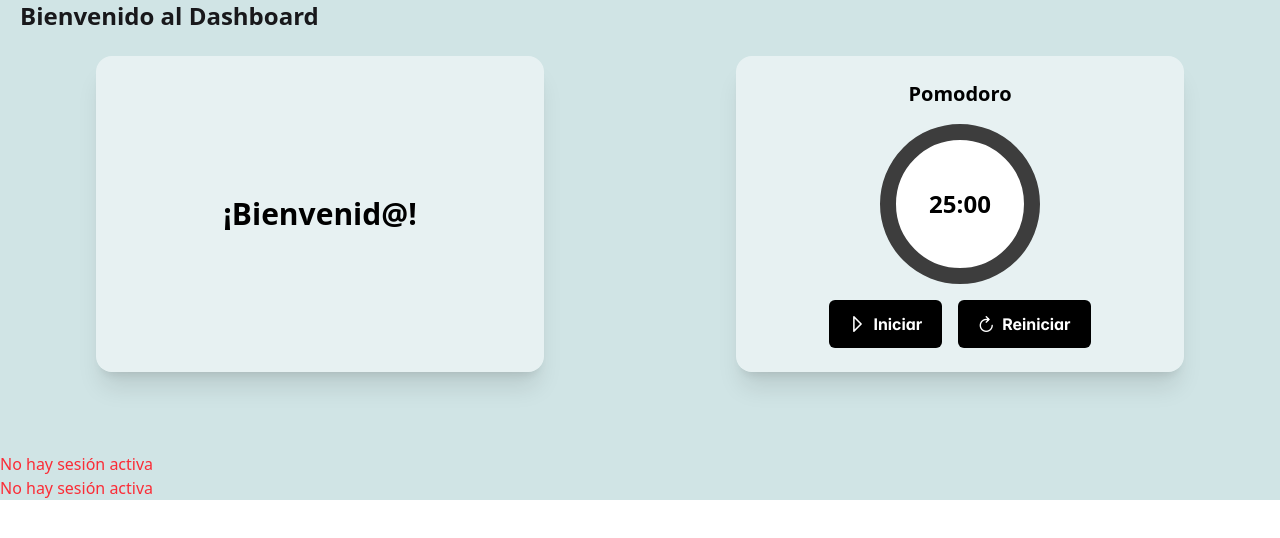
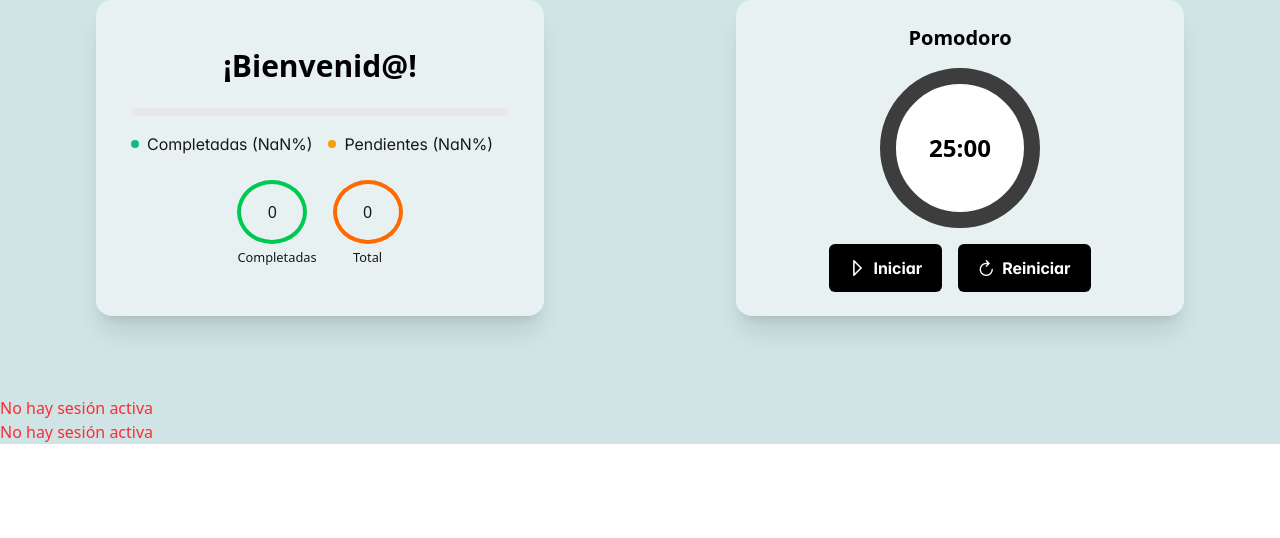
Before and after one commit to maigcorrea/nuevo_gestorBeebit, a Next.js app in the folder frontend/: page / in a window 1280 px wide. Shown: the top 538 px of the page. Built offline with nearby package versions, Linux system fonts and the light colour scheme; sample sign-in values are in the browser's storage.

Commit message:
Ampliación del componente de bienvenida

```diff
--- a/frontend/app/page.jsx
+++ b/frontend/app/page.jsx
@@ -14,10 +14,12 @@ export default function Home() {
   const { userType } = useContext(UserContext);
   const { setUserType } = useContext(UserContext);
 
+  // Obtener tareas del usuario
+
+
   return (
     <>
     <ProtectRoutes>
-      <h1 className="text-2xl font-bold px-5 mb-6">Bienvenido al Dashboard</h1>
       <div className="flex mb-[80px]">
         <WelcomeMessage></WelcomeMessage>
         <PomodoroTimer></PomodoroTimer>
--- a/frontend/components/WelcomeMessage.jsx
+++ b/frontend/components/WelcomeMessage.jsx
@@ -1,9 +1,11 @@
 'use client';
 import React, { useState, useEffect } from 'react'
+import { MeterGroup } from 'primereact/metergroup';
 
 
 const WelcomeMessage = () => {
     const [userName, setUserName] = useState("");
+    const [tasksSummary, setTasksSummary] = useState({ total: 0, completed: 0 });
 
 useEffect(() => {
   const id=localStorage.getItem("id");
@@ -34,11 +36,86 @@ useEffect(() => {
     fetchUserName();
 }, [])
 
+
+useEffect(() => {
+  const tasksList = async () => {
+    const id=localStorage.getItem("id");
+    const token=localStorage.getItem("token");
+
+    if (!id || !token) return;
+    try {
+      const resTasks =await fetch(`http://localhost:3000/tasks_staff/por-usuario/${id}`, {
+        headers: { Authorization: `Bearer ${token}` }})
+
+        if (!resTasks.ok) {
+          console.error('Error al obtener tareas del usuario');
+          return;
+        }
+
+        const tasks= await resTasks.json();
+        console.log(tasks);
+
+        // Filtrar tareas de esta semana
+        const now = new Date();
+        const startOfWeek = new Date(now);
+        startOfWeek.setDate(now.getDate() - now.getDay()); // domingo
+
+        const tasksThisWeek = tasks.filter(task => {
+          const taskDate = new Date(task.start_date);
+          return taskDate >= startOfWeek && taskDate <= now;
+        });
+
+        const completedCount = tasksThisWeek.filter(t => t.status === 'completed').length;
+
+        setTasksSummary({
+          total: tasksThisWeek.length,
+          completed: completedCount,
+        });
+
+        console.log(completedCount);
+
+
+    } catch (error) {
+      console.log('Error4rff');
+    }
+  }
+
+  tasksList();
+}, [])
+
+
   return (
     <>
         <div className="flex items-center justify-center p-6 bg-white/50 rounded-2xl shadow-xl w-full max-w-md mx-auto text-center">
-            <h2 className="text-3xl font-bold text-black">{userName ? `¡Bienvenid@ ${userName}!` : '¡Bienvenid@!'}</h2>
+        <div className=''>
+            <h2 className="text-3xl font-bold text-black mb-6">{userName ? `¡Bienvenid@ ${userName}!` : '¡Bienvenid@!'}</h2>
+            <MeterGroup
+  values={[
+    { label: 'Completadas', value: tasksSummary.completed, color: '#10b981' },
+    { label: 'Pendientes', value: tasksSummary.total - tasksSummary.completed, color: '#f59e0b' }
+  ]}
+  max={tasksSummary.total}
+/>
+            <div className='flex justify-center gap-4 mt-6'>
+              <div className='text-center align-center items-center'>
+                <div className='rounded-[50%] border border-4 border-green-500 py-4 px-4 w-[70px]'>
+                  <p>{tasksSummary.completed}</p>
+                </div>
+                <small>Completadas</small>
+              </div>
+
+              <div>
+                <div className='rounded-[50%] border border-4 border-orange-500 py-4 px-4 w-[70px]'>
+                  <p>{tasksSummary.total}</p>
+                </div>
+                <small>Total</small>
+              </div>
+
+            </div>
+
         </div>
+        </div>
+
     </>
   )
 }
```
